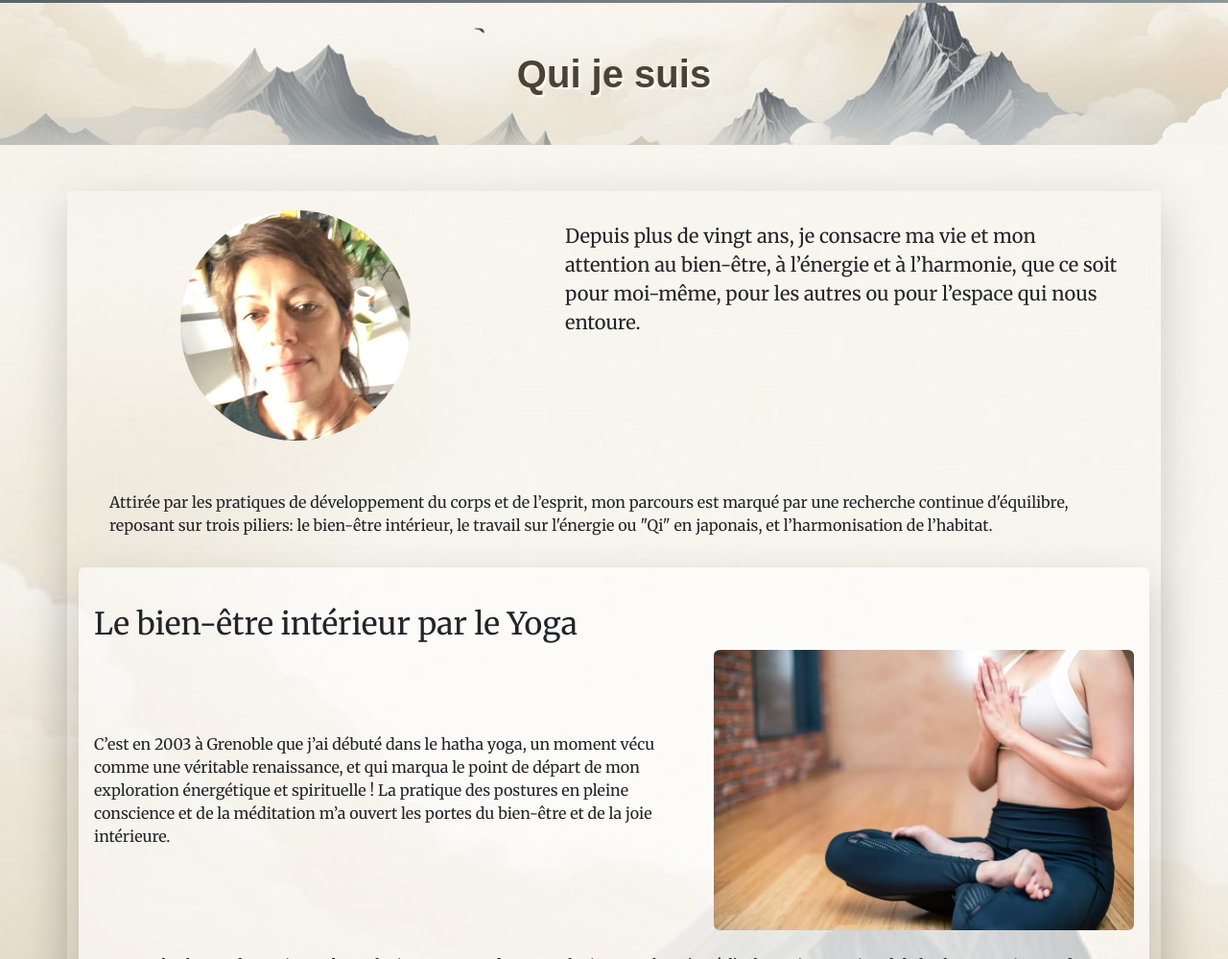
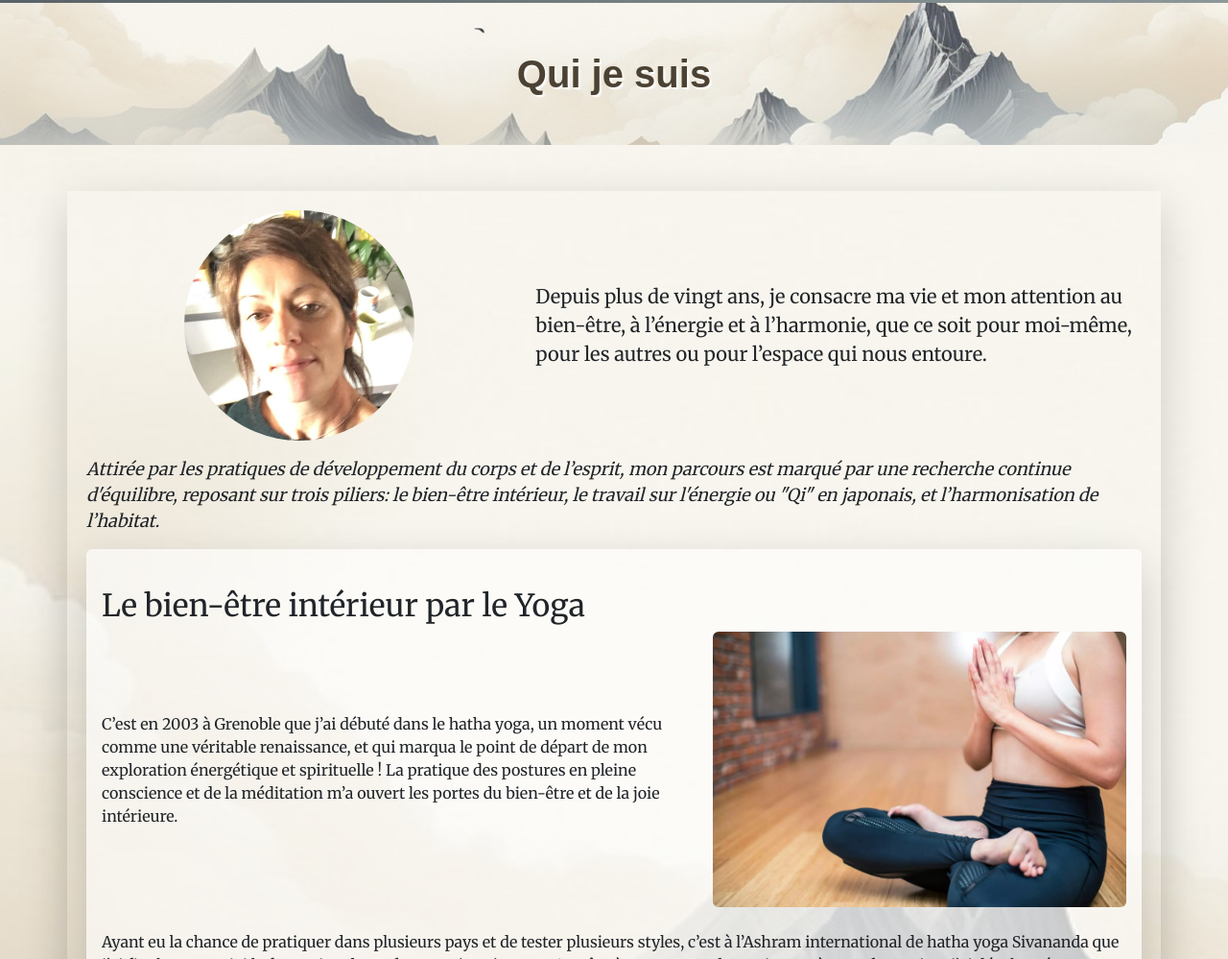
Before and after one commit to mathieukapfer/www, a plain HTML site: page index.html in a window 1280 px wide. Shown: the part 6432-7431 px from the top of the page at 96% size. Drawn offline with nearby package versions, Linux system fonts and the light colour scheme.

Commit message:
bio: fix vertical alignement & margin

```diff
--- a/index.html
+++ b/index.html
@@ -358,17 +358,17 @@
     <!-- Contact Section -->
     <section id="bio" class="section-content" style="background-image: url('res/paysage-contact.jpg'); background-repeat: no-repeat; background-size: cover ; padding-bottom: 1rem; margin-bottom: 0px; margin-top: 0px;">
       <h1 class="class-content">Qui je suis</h1>
-      <div class="container my-5 shadow-lg">
+      <div class="container my-5 shadow-lg" style="padding:20px">
         <div class="row">
           <div class="col-md-5">
-            <img class="img-responsive  rounded-circle center-block d-block mx-auto " style="height: 15rem; border-radius:8px; margin:20px; center" src="res/portrait3.jpg">
+            <img class="img-responsive  rounded-circle center-block d-block mx-auto " style="height: 15rem; border-radius:8px; center" src="res/portrait3.jpg">
           </div>
-          <div class="col-md-7">
-            <p class="lead" style="margin: 2rem">
+          <div class="col-md-7 d-flex align-items-center">
+            <p class="lead" style="margin-top:1rem; margin-bottom:1rem">
               Depuis plus de vingt ans, je consacre ma vie et mon attention au bien-être, à l’énergie et à l’harmonie, que ce soit pour moi-même, pour les autres ou pour l’espace qui nous entoure. </p>
           </div>
         </div>
-        <p style="margin: 2rem">Attirée par les pratiques de développement du corps et de l’esprit, mon parcours est marqué par une recherche continue d'équilibre, reposant sur trois piliers: le bien-être intérieur, le travail sur l'énergie ou "Qi" en japonais, et l’harmonisation de l’habitat.
+        <p style="font-style:italic; margin-top:1rem; margin-bottom:1rem; font-size:18px">Attirée par les pratiques de développement du corps et de l’esprit, mon parcours est marqué par une recherche continue d'équilibre, reposant sur trois piliers: le bien-être intérieur, le travail sur l'énergie ou "Qi" en japonais, et l’harmonisation de l’habitat.
         </p>
 
         <div class="shadow-lg rounded" style="background-color: rgba(255, 255, 255, 0.6); padding:1rem;">
```
